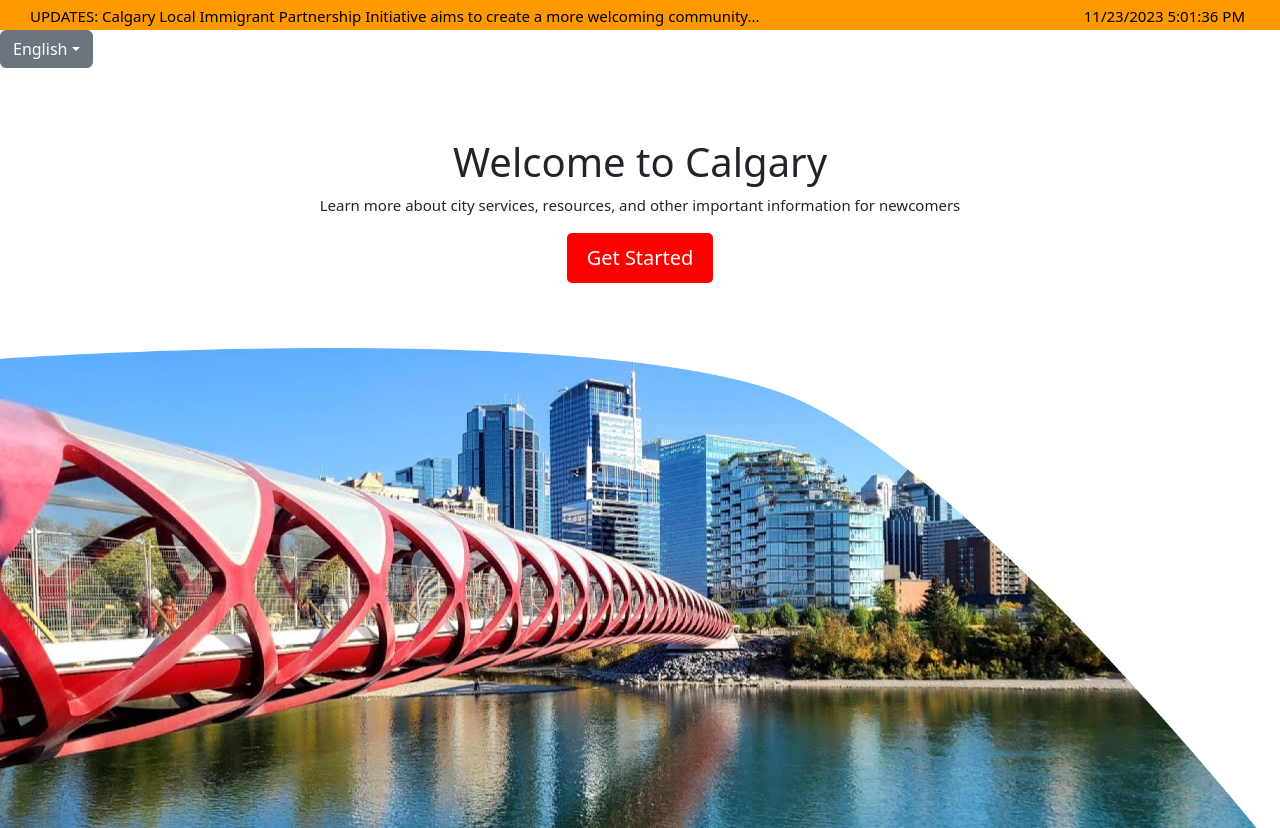
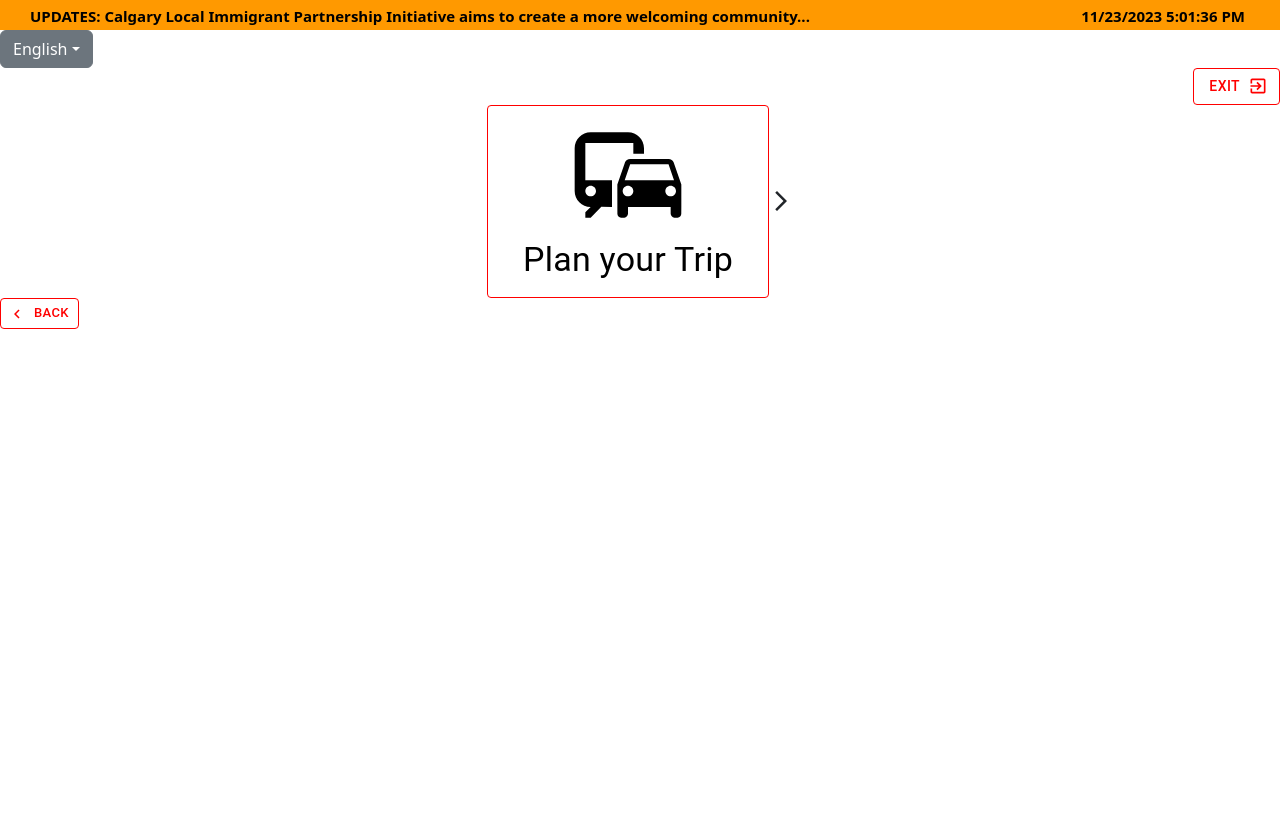
Before and after one commit to girimer/new_immigrant_kiosk, a React (Vite) app: page / in a window 1280 px wide. After the commit the page ends 800 px from the top, so only its background shows below. Built offline with nearby package versions, Linux system fonts and the light colour scheme.

Commit message:
Added Rider info dialog box

```diff
--- a/src/App.tsx
+++ b/src/App.tsx
@@ -1,13 +1,15 @@
 import LanguageDropdown from "./components/LanguageDropdown";
 import Banner from "./components/Banner";
 import WelcomeMessage from "./WelcomePage";
+import RiderInformation from "./pages/RiderInformation";
 
 function App() {
   return (
     <div>
       <Banner />
       <LanguageDropdown />
-      <WelcomeMessage />
+      {/* <WelcomeMessage /> */}
+      <RiderInformation />
     </div>
   );
 }
--- /dev/null
+++ b/src/components/RiderDialogBox.tsx
@@ -0,0 +1,22 @@
+import Dialog from "@mui/material/Dialog";
+
+export interface SimpleDialogProps {
+  open: boolean;
+  selectedValue: string;
+  onClose: (value: string) => void;
+  DialogBoxContent: () => JSX.Element | null;
+}
+
+export default function RiderDialogBox(props: SimpleDialogProps) {
+  const { onClose, selectedValue, open, DialogBoxContent } = props;
+
+  const handleClose = () => {
+    onClose(selectedValue);
+  };
+
+  return (
+    <Dialog onClose={handleClose} open={open}>
+      <DialogBoxContent />
+    </Dialog>
+  );
+}
--- a/src/components/buttons/BackButton.tsx
+++ b/src/components/buttons/BackButton.tsx
@@ -1,16 +1,16 @@
 import Button from "@mui/material/Button";
-import ChevronLeftIcon from '@mui/icons-material/ChevronLeft';
+import ChevronLeftIcon from "@mui/icons-material/ChevronLeft";
 export default function BackButton() {
   return (
     <div>
       <Button
         variant="outlined"
         size="small"
-            endIcon={<ChevronLeftIcon/>}
-            style={{ color: "red", borderColor: "red"}}
+        startIcon={<ChevronLeftIcon />}
+        style={{ color: "red", borderColor: "red" }}
       >
         Back
       </Button>
     </div>
-    )
+  );
 }
--- a/src/components/buttons/ServiceButton.tsx
+++ b/src/components/buttons/ServiceButton.tsx
@@ -1,23 +1,38 @@
-import * as React from 'react';
-import Box from '@mui/material/Box';
-import Card from '@mui/material/Card';
-import CardActions from '@mui/material/CardActions';
-import CardContent from '@mui/material/CardContent';
-import Button from '@mui/material/Button';
-import Typography from '@mui/material/Typography';
+import * as React from "react";
+import Button from "@mui/material/Button";
+import Typography from "@mui/material/Typography";
 
-
-export default function ServiceButton() {
+type ServiceButtonProps = {
+  Icon: React.ReactNode;
+  stringVal: string;
+  onClick: () => void;
+};
+export default function ServiceButton({
+  Icon,
+  stringVal,
+  onClick,
+}: ServiceButtonProps) {
   return (
-    <Card sx={{ minWidth: 275, maxWidth: 500 }}>
-      <CardContent>
-        <Typography sx={{ fontSize: 14 }} color="text.secondary" gutterBottom>
-          Word of the Day
-        </Typography>
-        <Typography sx={{ mb: 1.5 }} color="text.secondary">
-          adjective
-        </Typography>
-      </CardContent>
-    </Card>
+    <div>
+      <Button
+        variant="outlined"
+        style={{
+          color: "black",
+          borderColor: "red",
+          fontSize: "2rem",
+          textTransform: "none",
+        }}
+        onClick={onClick}
+      >
+        <div className="flex flex-col">
+          <div className="item-1">{Icon}</div>
+          <div className="item-1">
+            <Typography variant="h4" gutterBottom>
+              {stringVal}
+            </Typography>
+          </div>
+        </div>
+      </Button>
+    </div>
   );
 }
--- a/src/pages/RiderInformation.tsx
+++ b/src/pages/RiderInformation.tsx
@@ -1,12 +1,138 @@
 import ExitButton from "../components/buttons/ExitButton";
 import BackButton from "../components/buttons/BackButton";
 import ServiceButton from "../components/buttons/ServiceButton";
+import ArrowBackIosIcon from "@mui/icons-material/ArrowBackIos";
+import ArrowForwardIosIcon from "@mui/icons-material/ArrowForwardIos";
+import DirectionsTransitIcon from "@mui/icons-material/DirectionsTransit";
+import CommuteIcon from "@mui/icons-material/Commute";
+import RiderDialogBox from "../components/RiderDialogBox";
+import DialogTitle from "@mui/material/DialogTitle";
+import IconButton from "@mui/material/IconButton";
+import CloseIcon from "@mui/icons-material/Close";
+import { useState } from "react";
+
+type ArrowProps = {
+  val: number;
+};
+
 export default function RiderInformation() {
+  const [showLeftArrow, setShowLeftArrow] = useState(0);
+  const [open, setOpen] = useState(false);
+  const [selectedValue, setSelectedValue] = useState("val");
+  const [serviceButtonID, setServiceButtonID] = useState(0);
+
+  function LeftArrow({ val }: ArrowProps) {
+    if (val === 0) {
+      return null;
+    }
+    return (
+      <div className="flex items-center" onClick={leftOnClick}>
+        <ArrowBackIosIcon />
+      </div>
+    );
+  }
+
+  const handleClickOpen = () => {
+    setOpen(true);
+  };
+
+  const handleClose = () => {
+    setOpen(false);
+  };
+
+  function rightOnClick() {
+    setShowLeftArrow(1);
+    setServiceButtonID(serviceButtonID + 1);
+  }
+
+  function leftOnClick() {
+    setShowLeftArrow(0);
+    setServiceButtonID(serviceButtonID - 1);
+  }
+
+  function dialogBoxContent() {
+    return (
+      <>
+        <DialogTitle>Plan your trip</DialogTitle>;
+        <IconButton
+          aria-label="close"
+          onClick={handleClose}
+          sx={{
+            position: "absolute",
+            right: 8,
+            top: 8,
+            color: (theme) => theme.palette.grey[500],
+          }}
+        >
+          <CloseIcon />
+        </IconButton>
+        <iframe
+          width="600"
+          height="450"
+          style={{ border: "0" }}
+          loading="lazy"
+          allowFullScreen
+          referrerPolicy="no-referrer-when-downgrade"
+          src={`https://www.google.com/maps/embed/v1/directions?key=${
+            import.meta.env.VITE_GMAPS_KEY
+          }
+          &origin=Crowfoot+Station+Calgary
+          &destination=Dalhousie+Station+Calgary
+          &mode=transit`}
+        ></iframe>
+      </>
+    );
+  }
+
+  function ShowServiceButton() {
+    if (serviceButtonID === 0) {
+      return (
+        <ServiceButton
+          Icon={
+            <CommuteIcon
+              className="text-lg"
+              sx={{ fontSize: "8rem", width: "250px" }}
+            />
+          }
+          stringVal="Plan your Trip"
+          onClick={handleClickOpen}
+        />
+      );
+    } else if (serviceButtonID === 1) {
+      return (
+        <ServiceButton
+          Icon={
+            <DirectionsTransitIcon
+              className="text-lg"
+              sx={{ fontSize: "8rem", width: "250px" }}
+            />
+          }
+          stringVal="Bus Lines"
+          onClick={handleClickOpen}
+        />
+      );
+    }
+  }
+
   return (
-    <div>
-        <ExitButton/>
-        <BackButton/>
-        <ServiceButton />
+    <div className="flex flex-col">
+      <div className="text-end">
+        <ExitButton />
+      </div>
+      <div className="flex flex-row justify-center">
+        <LeftArrow val={showLeftArrow} />
+        <ShowServiceButton />
+        <RiderDialogBox
+          selectedValue={selectedValue}
+          open={open}
+          onClose={handleClose}
+          DialogBoxContent={dialogBoxContent}
+        />
+        <div className="flex items-center" onClick={rightOnClick}>
+          <ArrowForwardIosIcon />
+        </div>
+      </div>
+      <BackButton />
     </div>
   );
 }
```
Lines whose indentation alone changed are shown as unchanged.
